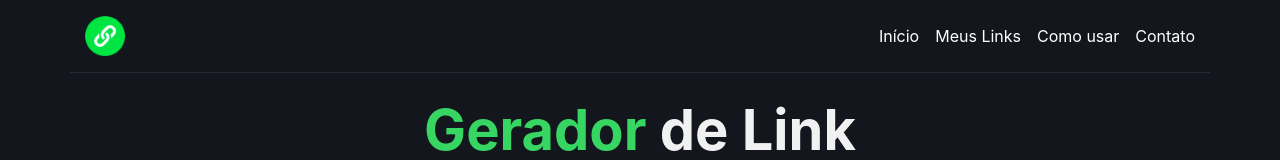
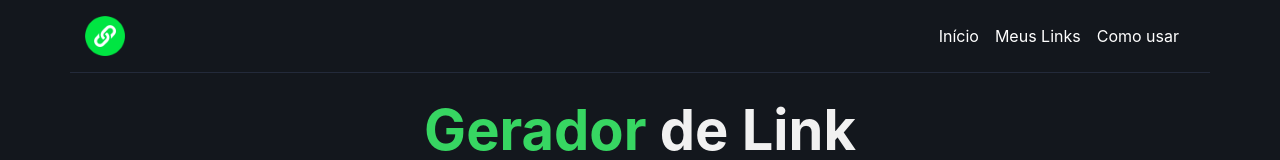
Before and after one commit to arielfavaro/app.linkwpp.com, a Next.js app: page / in a window 1280 px wide. Shown: the top 160 px of the page. Built offline with nearby package versions, Linux system fonts and the light colour scheme; no server answers.

Commit message:
removed contato page

```diff
--- a/components/Nav.js
+++ b/components/Nav.js
@@ -14,7 +14,7 @@ function Nav() {
                         <Link href="/"><a className="text-white mr-3">Início</a></Link>
                         <Link href="/meus-links"><a className="text-white mr-3">Meus Links</a></Link>
                         <Link href="/como-usar"><a className="text-white mr-3">Como usar</a></Link>
-                        <Link href="/contato"><a className="text-white">Contato</a></Link>
+                        {/* <Link href="/contato"><a className="text-white">Contato</a></Link> */}
                     </div>
                 </div>
             </div>
```
